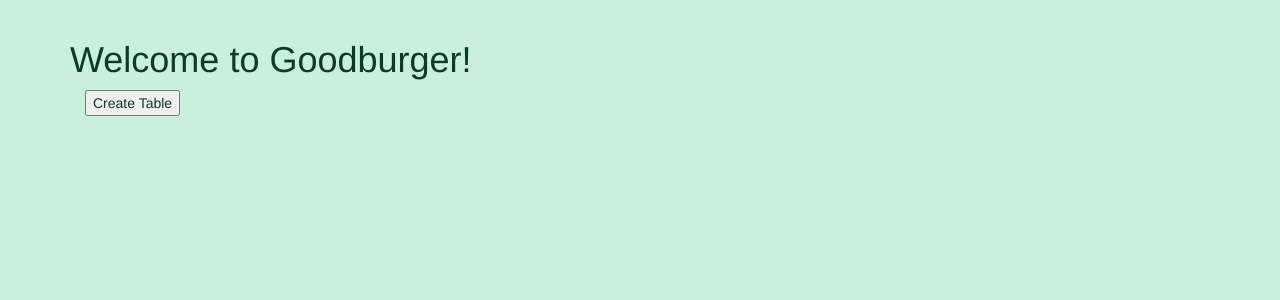
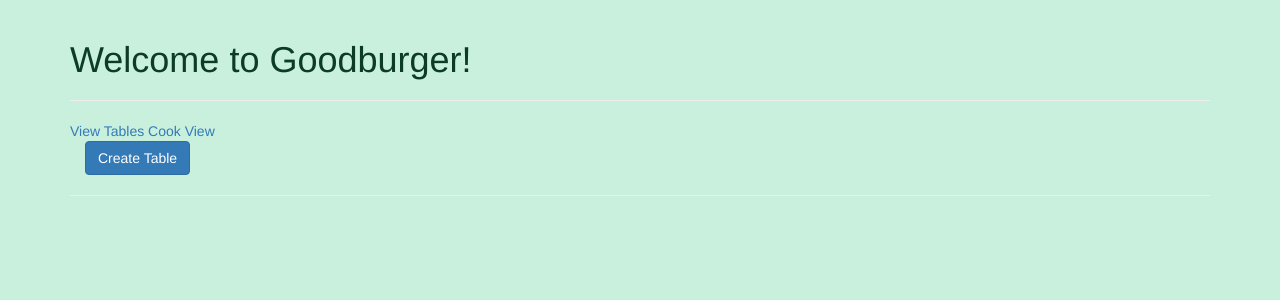
Before and after one commit to tdhuynh/mighty_restaurant, a Django app: page /table/ in a window 1280 px wide. Shown: the part 52-352 px from the top of the page. Run offline with Django 3.2, Linux system fonts and the light colour scheme; data that the repository does not hold is empty; some libraries are stand-ins or nearby versions.

Commit message:
worked on layout in table and cook view, added urls to base

```diff
--- a/mighty_restaurant/mighty_restaurant/urls.py
+++ b/mighty_restaurant/mighty_restaurant/urls.py
@@ -3,8 +3,6 @@ from django.contrib import admin
 from restaurant_app.views import UserCreateView, OrderCreateView, HomeView, \
                                  ProfileUpdateView, TableCreateView, TableDetailView, \
                                  OrderUpdateView, CookUpdateView, CookListView
-
-
 
 urlpatterns = [
     url(r'^admin/', admin.site.urls),
--- a/mighty_restaurant/restaurant_app/models.py
+++ b/mighty_restaurant/restaurant_app/models.py
@@ -63,6 +63,7 @@ class Table(models.Model):
     def __str__(self):
         return str(self.id)
 
+
 class Order(models.Model):
     user = models.ForeignKey('auth.User')
     item = models.ForeignKey(Item)
@@ -70,10 +71,8 @@ class Order(models.Model):
     notes = models.TextField(null=True, blank=True)
     completed = models.BooleanField(default=False)
 
-
     # def __str__(self):
     #     return "{} {}".format(self.item.name, self.table.id)
 
-
     # def total(self):
     #     return Items.objects.filter(item)
--- a/mighty_restaurant/templates/base.html
+++ b/mighty_restaurant/templates/base.html
@@ -31,11 +31,11 @@
     </div>
     <div class="container">
       <h1>Welcome to Goodburger!</h1>
-
+    <hr>
+    <a href="{% url 'table_create_view' %}">View Tables</a>
+    <a href="{% url 'cook_list_view' %}">Cook View</a>
     </div>
     <div class="container">
-
-
     {% block content %}
 
     {% endblock %}
--- a/mighty_restaurant/templates/restaurant_app/table_form.html
+++ b/mighty_restaurant/templates/restaurant_app/table_form.html
@@ -5,11 +5,23 @@
   <form class="" action="" method="post">
     {% csrf_token %}
     {{ from.as_p }}
-  <input type="submit" name="" value="Create Table">
+    <input type="submit" name="" class="btn btn-primary" value="Create Table">
   </form>
+</div>
+<hr>
+<div class="container">
+  <div class="row">
+    <div class="col-md-6">
+
+
+
+    <div class="btn-toolbar" role="toolbar">
     {% for table in table_list %}
-  <a href="{% url 'table_detail_view' table.id %}">{{ table.id }}</a>
+      <a href="{% url 'table_detail_view' table.id %}" class="btn btn-info btn-lg" role="button">{{ table.id }}</a>
     {% endfor %}
+        </div>
+  </div>
+  </div>
 </div>
 {% endblock %}
 <!-- <a href="{% url 'order_create_view' table.id %}">{{ table.id }}</a> -->
```
Also changed, not shown: mighty_restaurant/templates/restaurant_app/table_detail.html (+19 -6 lines), mighty_restaurant/restaurant_app/migrations/0003_auto_20161021_1614.py (added), mighty_restaurant/restaurant_app/migrations/0007_merge_20161021_1617.py (added). Lines whose indentation alone changed are shown as unchanged.
